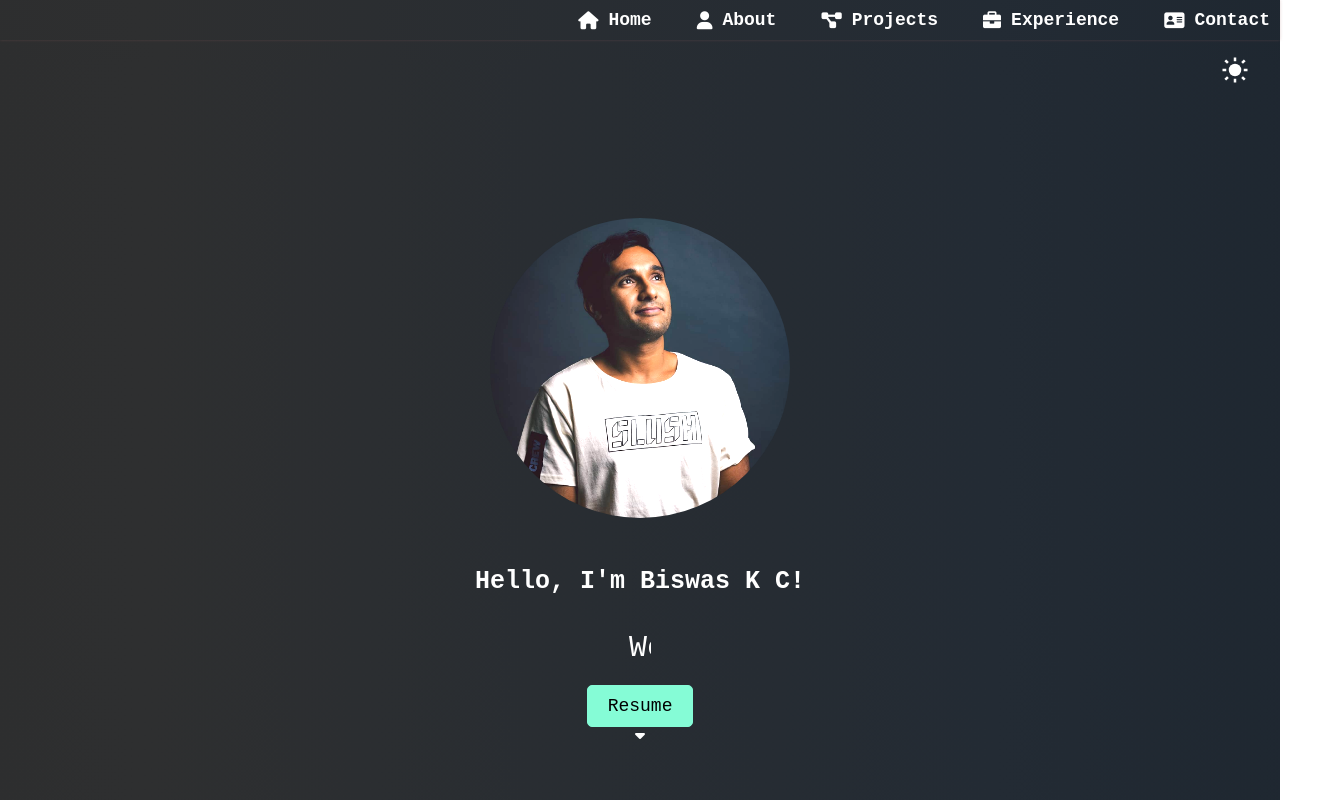
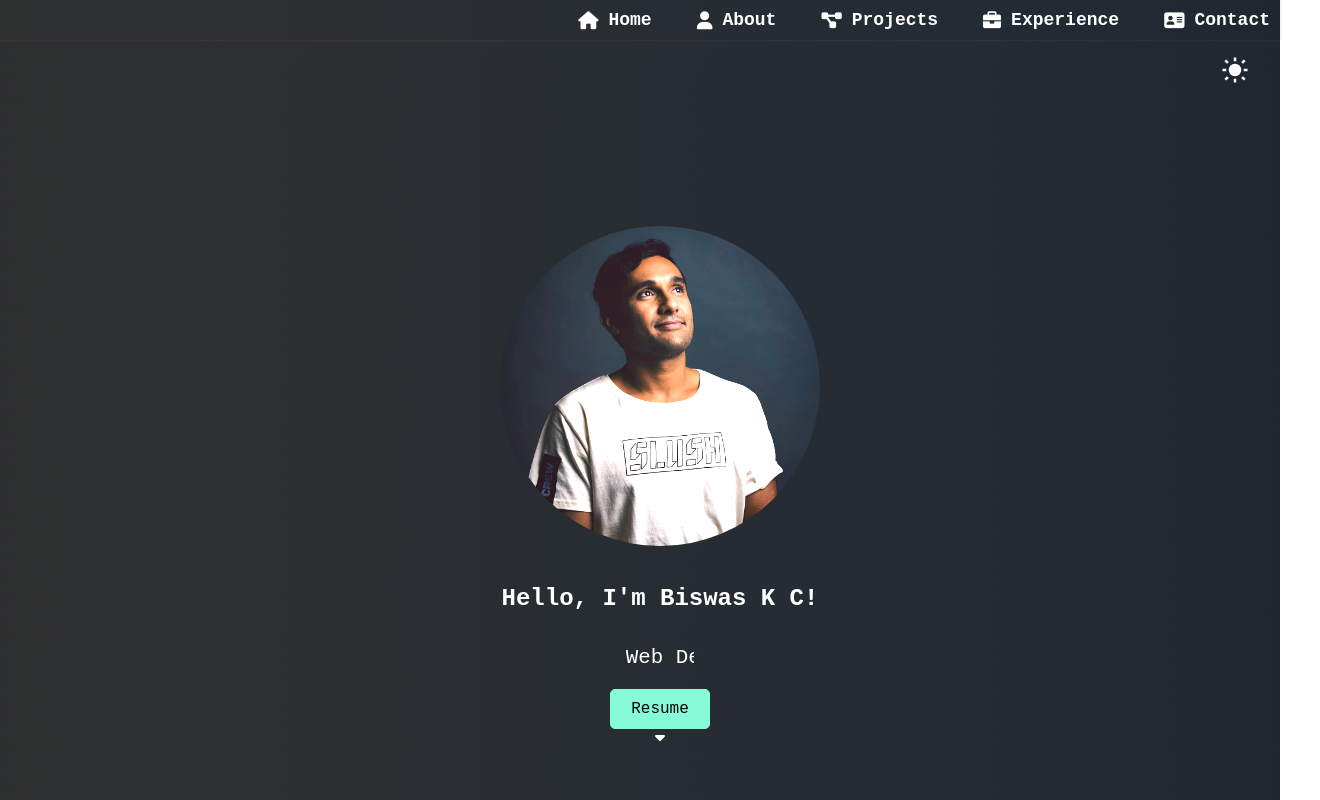
Before and after one commit to biswaskc57/Portfolio, a React (Create React App) app: page / in a window 1280 px wide. Shown: the top 800 px of the page, 1320 px wide, since content can reach past the window. Built offline with nearby package versions, Linux system fonts and the light colour scheme; no server answers.

Commit message:
Made mobile page mobile friendly

```diff
--- a/src/components/intro/Intro.module.scss
+++ b/src/components/intro/Intro.module.scss
@@ -6,12 +6,13 @@
   align-items: center;
   justify-content: center;
   height: 100vh;
-  width: auto;
+  width: 100vw;
   background-size: contain;
   border-bottom: 4px solid transparent;
   background-size: 200% 100%;
   background-clip: padding-box;
   animation: gradient-border 3s infinite alternate;
+  padding: 20px; // Padding for mobile adjustments
   @include separator;
 }
 
@@ -21,82 +22,71 @@
 }
 
 .introElements {
+  display: flex;
+  flex-direction: column;
   align-items: center;
   filter: brightness(1.3);
-  width: 100vw;
-  display: flex;
-  flex-direction: column;
-  margin-top: 60px;
-
+  width: 100%;
+  margin-top: 20px;
 }
 
 .myImage {
-  width: 100v;
-  height: 300px;
+  height: 320px;
+  max-width: 80vw;
   border-radius: 50%;
   object-fit: cover;
-  opacity: 1;
-  transform: translateX(-100vw);
-  animation: slideInImage .3s ease-out forwards;
+  animation: slideInImage 0.3s ease-out forwards;
 }
 
 .myElement.animate {
-  opacity: 1; /* Fade in */
-  animation: slideInImage .75s ease-out forwards;
+  opacity: 1;
+  animation: slideInImage 0.75s ease-out forwards;
 }
 
-/* Keyframes for sliding from left to center */
 @keyframes slideInImage {
   0% {
-    opacity: 1;               /* Start hidden */
-    transform: translateX(-100vw); /* Start from the left */
+    opacity: 0;
+    transform: translateX(-100vw);
   }
   100% {
-    opacity: 1;               /* Fully visible */
-    transform: translateX(0);  /* Move to the center */
+    opacity: 1;
+    transform: translateX(0);
   }
 }
 
-.myElement.hide, .typewriterText.hide{
-  visibility: hidden;
-}
-
 .typewriterText {
-  z-index: 3; /* Higher z-index to stay on top */
+  z-index: 3;
   margin-top: 20px;
   border-radius: 15px;
-  padding: 20px;
+  padding: 10px;
   display: flex;
   flex-direction: column;
   justify-content: center;
   align-items: center;
+  text-align: center;
+  width: 80vw;
 }
 
 .typewriterText.animateText {
-  transform: translateX(400vw);
-  animation: slideInAndRotate 2s ease-out forwards;
+  transform: translateX(0);
+  animation: slideInAndRotate 1.5s ease-out forwards;
 }
 
-/* Keyframes for sliding in from the right and rotating in the middle */
 @keyframes slideInAndRotate {
   0% {
-    opacity: 0; /* Start hidden */
-    transform: translateX(400vw) rotate(0deg); /* Start from the right */
-  }
-  50% {
-    opacity: 1; /* Fully visible */
-    transform: translateX(0) rotate(180deg); /* Rotate in the center */
+    opacity: 0;
+    transform: translateX(100vw) rotate(0deg);
   }
   100% {
     opacity: 1;
-    transform: translateX(0) rotate(360deg); /* Stop with fixed position */
+    transform: translateX(0) rotate(0deg);
   }
 }
 
 .name {
   margin-top: 5px;
   font-weight: bold;
-  font-size: 25px;
+  font-size: 1.5rem;
 }
 
 .profession {
@@ -104,17 +94,13 @@
   overflow: hidden;
   white-space: nowrap;
   animation: typing 6s steps(60, end) infinite;
-  font-size: 30px;
+  font-size: 1.3rem;
   margin: 10px 0px;
 }
 
 @keyframes typing {
-  from {
-    width: 0;
-  }
-  to {
-    width: 100%;
-  }
+  from { width: 0; }
+  to { width: 100%; }
 }
 
 button {
@@ -122,7 +108,7 @@ button {
   border: 1px solid #66c2a5;
   border-radius: 5px;
   padding: 10px 20px;
-  font-size: 18px;
+  font-size: 1rem;
   font-family: monospace;
   cursor: pointer;
   transition: background-color 0.3s, border-color 0.3s;
@@ -139,127 +125,54 @@ button {
   }
 }
 
-@media only screen and (min-width: 320px) and (max-width: 430px) {
+/* Mobile Responsive Styles */
+@media only screen and (max-width: 430px) {
   .introContainer {
-    height: 50vh;
-  }
-
-  .introElements {
-    margin-top: 60px;
+    height: 100vh;
+    padding: 10px;
   }
 
   .myImage {
-    height: 200px;
+    height: 380px;
   }
 
   .name {
-    font-size: 12px;
+    font-size: 1.2rem;
   }
 
   .profession {
-    font-size: 15px;
+    font-size: 1rem;
   }
 
   button {
-    font-size: 12px;
-    padding: 6px;
+    font-size: 0.9rem;
+    padding: 8px 16px;
   }
 }
 
-@media (max-width: 320px) {
-  .profession {
-    font-size: 14px !important;
-  }
-  .introElements {
-    margin-top: 60px;
-  }
-}
-
-@media only screen and (min-width: 431px) and (max-width: 540px) {
+/* Larger mobile screens and tablets */
+@media only screen and (min-width: 431px) and (max-width: 768px) {
   .introContainer {
-    height: 70vh;
+    height: 90vh;
   }
 
-  .introElements {
-    margin-top: 60px;
+  .myImage {
+    height: 280px;
   }
 
+  .typewriterText {
+    width: 70vw;
+  }
 
   .name {
-    font-size: 16px;
+    font-size: 1.5rem;
   }
 
   .profession {
-    font-size: 20px;
+    font-size: 1.3rem;
   }
 
   button {
-    font-size: 12px;
-    padding: 6px;
-  }
-
-}
-
-@media only screen and (min-width: 768px) and (max-width: 853px) {
-  .introContainer {
-    height: 70vh;
-  }
-
-  .myImage {
-    height: 250px;
-    width: 250px;
-  }
-
-  .typewriterText {
-    width: 30vw;
-    height: 30vw;
-  }
-
-  .name {
-    font-size: 20px;
-  }
-
-  .profession {
-    font-size: 24px;
+    font-size: 1rem;
   }
 }
-
-@media only screen and (min-width: 912px) and (max-width: 1024px) {
-  .introContainer {
-    height: 70vh;
-  }
-
-  .myImage {
-    height: 250px;
-    width: 250px;
-  }
-
-  .name {
-    font-size: 22px;
-  }
-
-  .profession {
-    font-size: 30px;
-  }
-}
-
-@media (max-height: 600px) {
-  .myImage {
-    width: 180px;
-    height: 180px;
-    margin-top: 10px;
-  }
-
-  .name {
-    font-size: 16px;
-  }
-
-  .profession {
-    font-size: 20px;
-  }
-
-  button {
-    font-size: 14px;
-    padding: 6px;
-  }
-}
```
